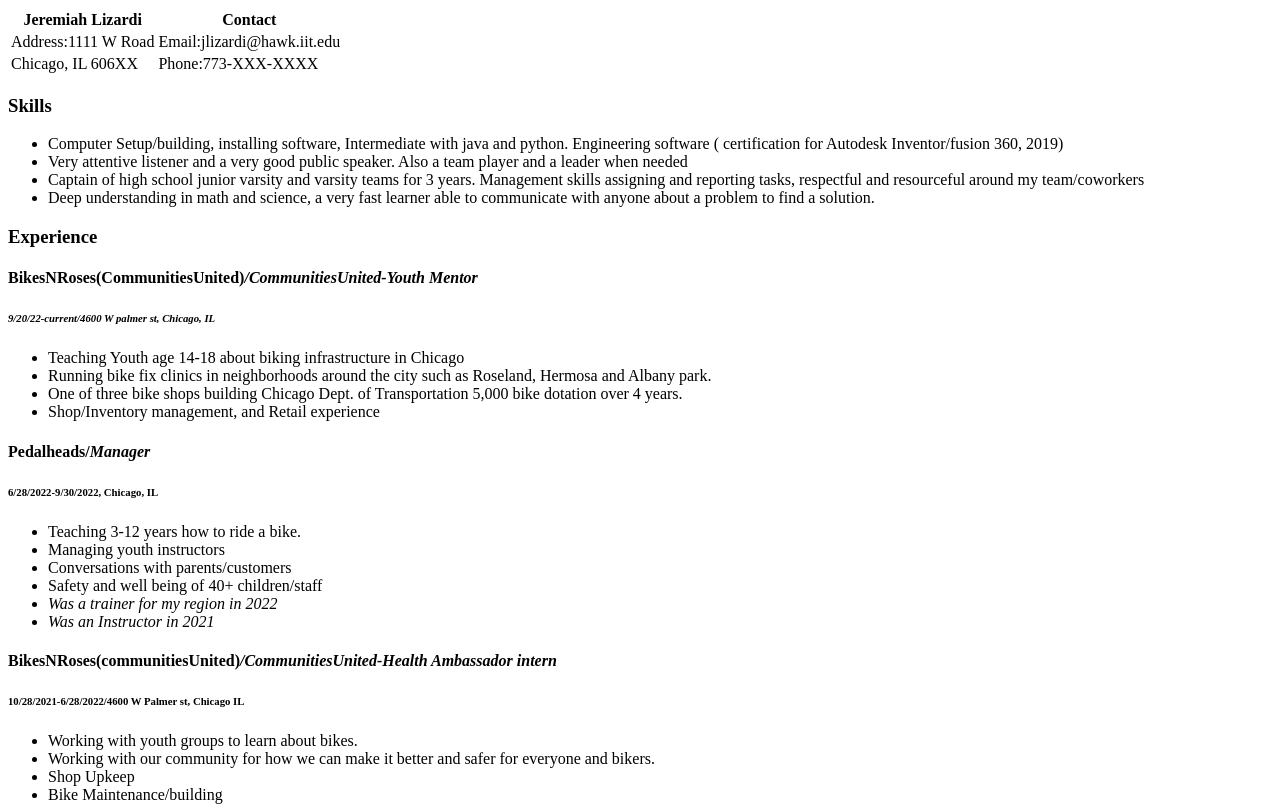
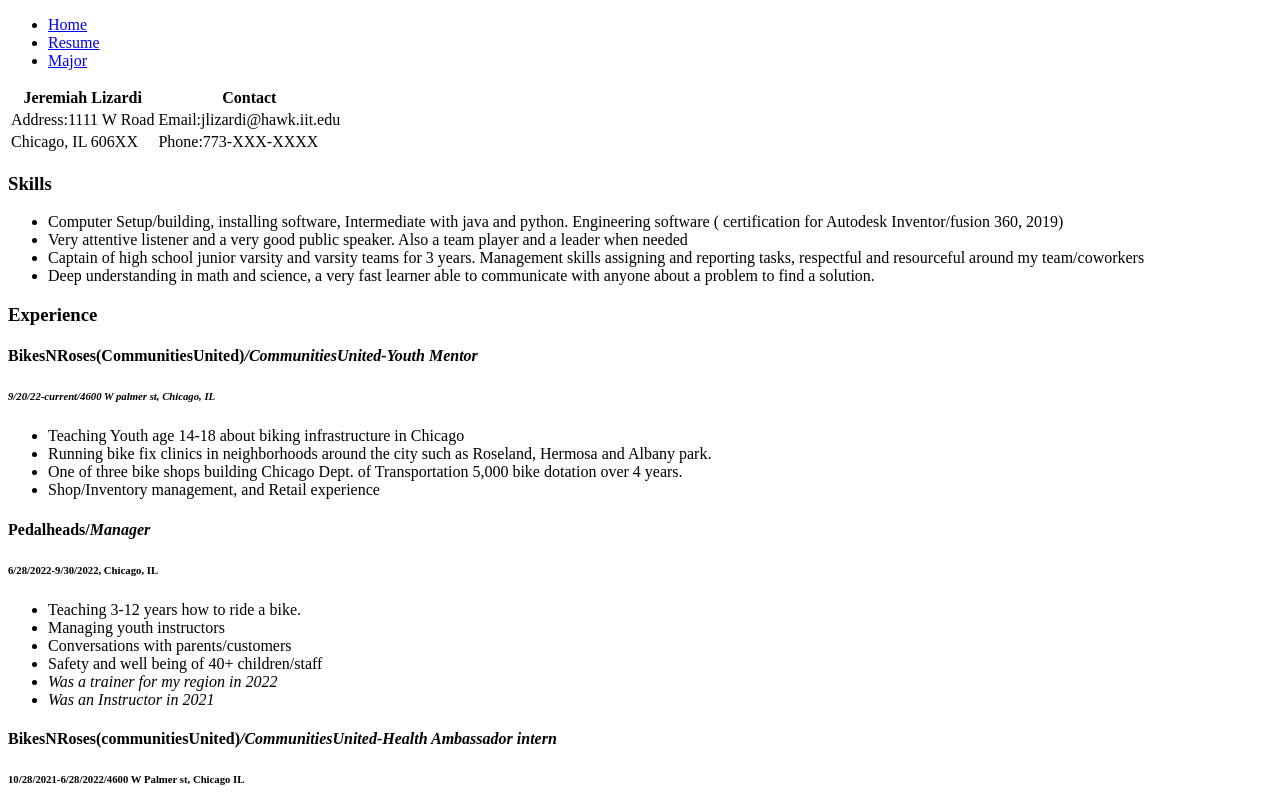
Before and after one commit to jlizardi1/ITMD-361-Project1, a plain HTML site: page Resume.html in a window 1280 px wide. Shown: the top 807 px of the page. Drawn offline with Linux system fonts and the light colour scheme.

Commit message:
adding nav

```diff
--- a/Resume.html
+++ b/Resume.html
@@ -5,6 +5,15 @@
   <title> Professional Resume</title>
 </head>
 <body>
+  <header>
+    <nav>
+	  <ul>
+	    <li><a href="Nav.html">Home</a></li>
+	    <li><a href="Resume.html">Resume</a></li>
+		<li><a href="Page2.html">Major</a></li>
+	  </ul>
+	</nav>
+  </header>
   <table>
 	<tr>
 	  <th> Jeremiah Lizardi</th>
```
